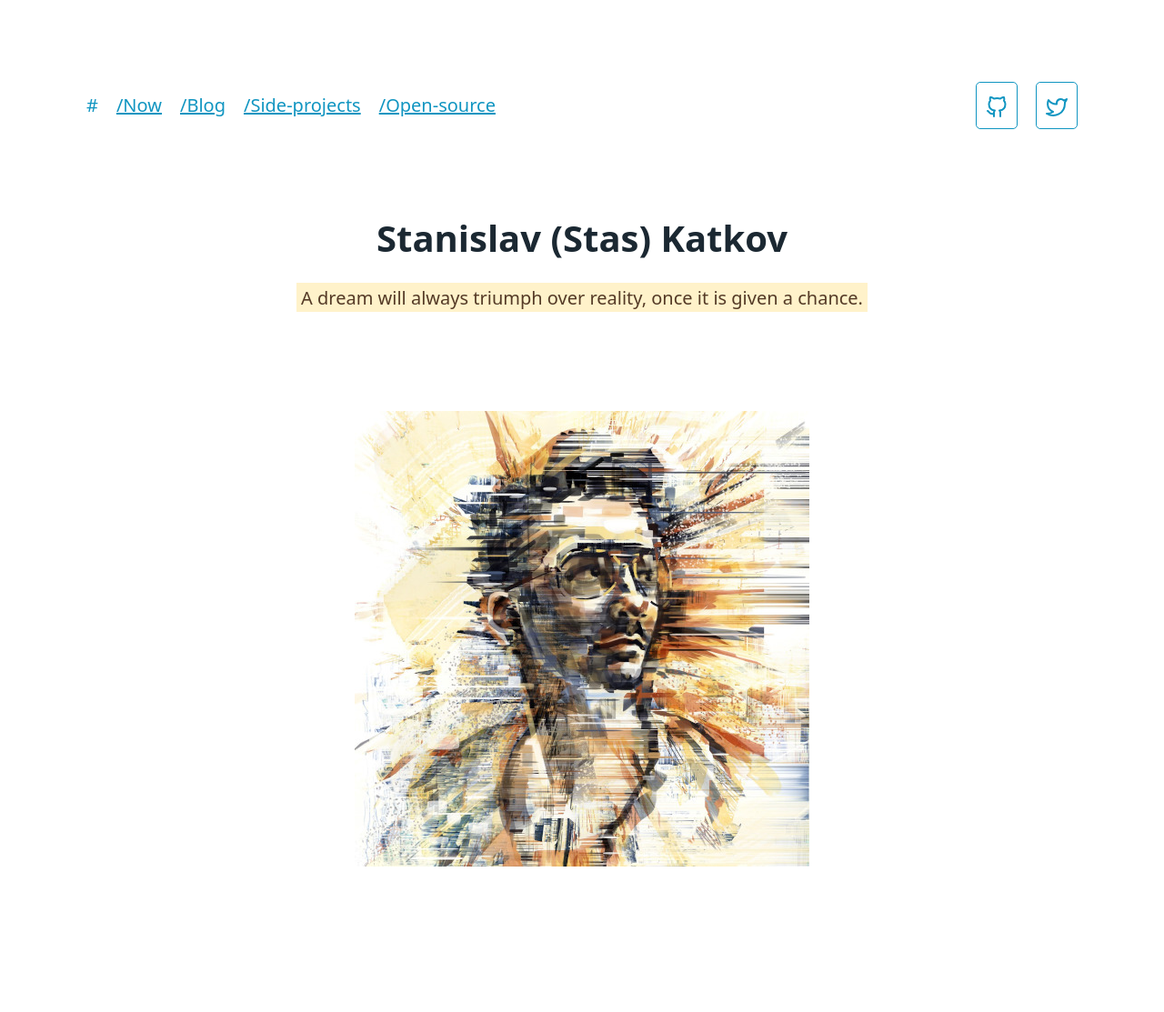
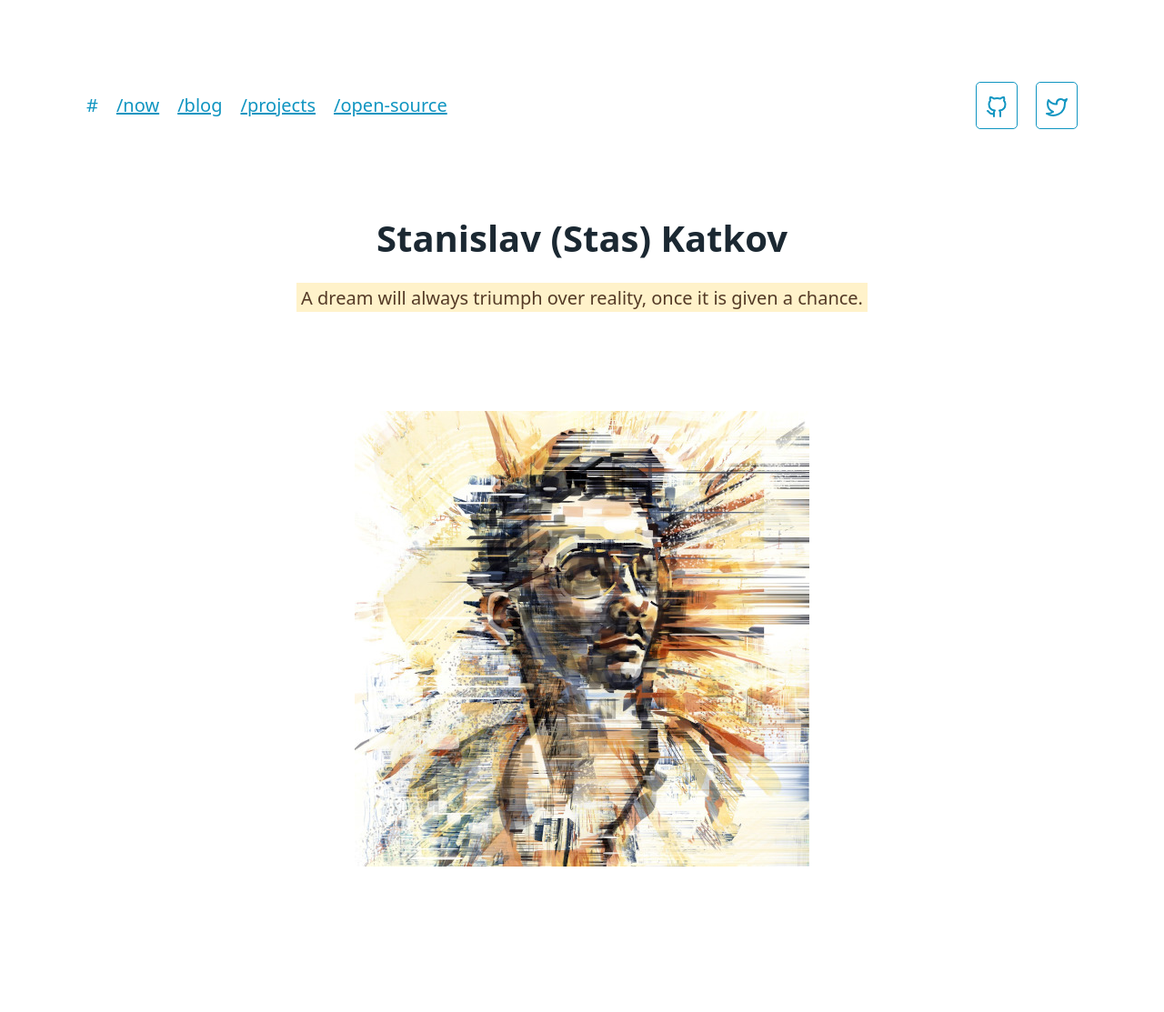
Before and after one commit to skatkov/skatkov.com, a Jekyll site: the page built from index.html, in a window 1280 px wide. Shown: the whole page at 91% size. Built offline with Jekyll 4.4.1, drawn with Linux system fonts in a browser that asks for light colours.

Commit message:
change section names

```diff
--- a/_data/navigation.yaml
+++ b/_data/navigation.yaml
@@ -1,12 +1,12 @@
 nav:
-- title: /Now
+- title: /now
   url: /now/
 
-- title: /Blog
+- title: /blog
   url: /blog/
 
-- title: /Side-projects
+- title: /projects
   url: /projects/
 
-- title: /Open-source
+- title: /open-source
   url: /open-source/
```
